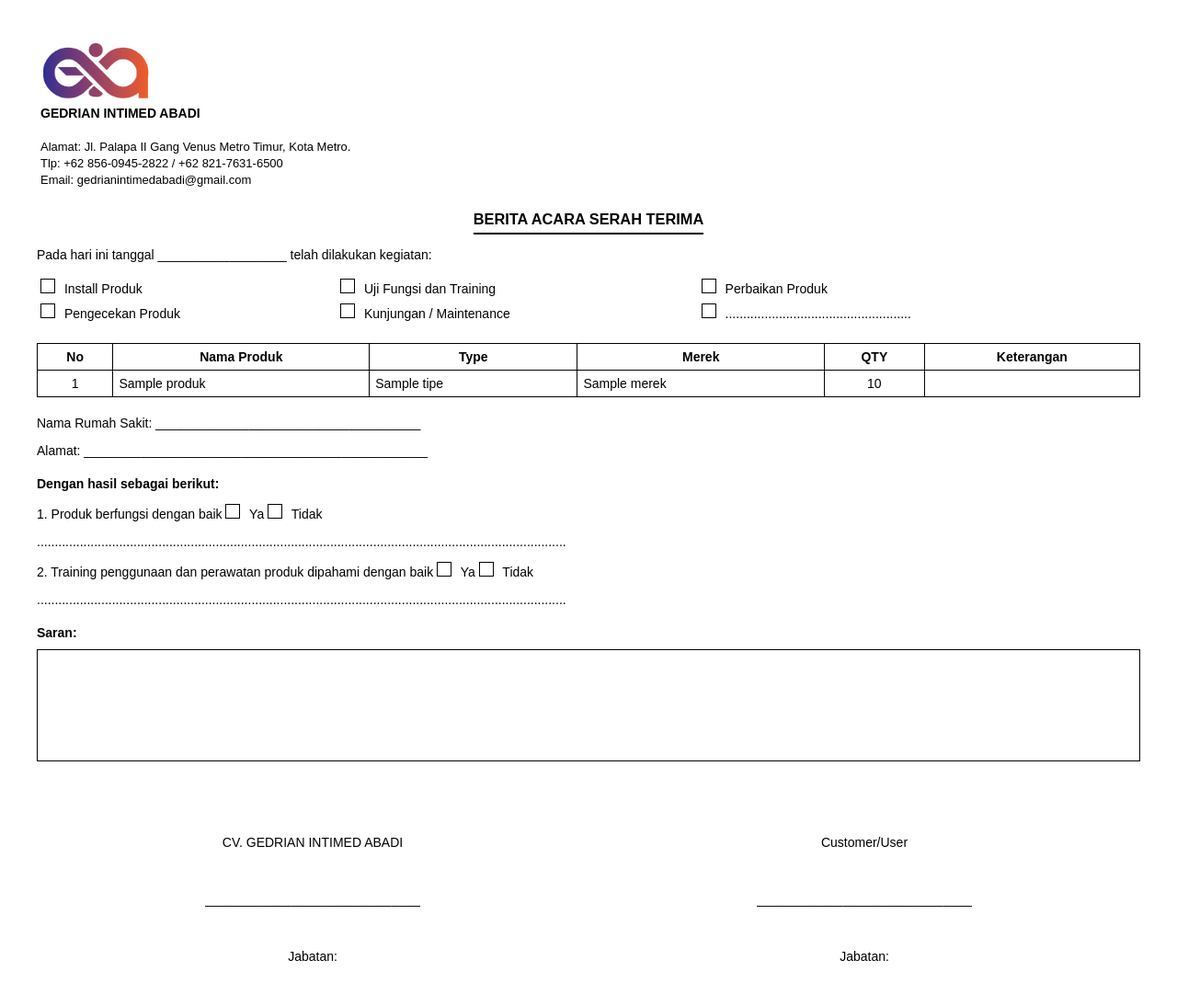
After one commit to azimatu18/app_skripsi, a CodeIgniter 4 app: the page made by app/Views/cetak_berita_acara.php in a window 1280 px wide. The commit adds this page. Shown: the whole page at 92% size. Run offline with PHP 8.4 and a stand-in for CodeIgniter, Linux system fonts and the light colour scheme; the template is opened without the code that fills it: most values are stand-ins (such as "Sample title", 1, 10 or a date in 2020); some libraries are stand-ins or nearby versions.

```diff
--- a/app/Config/Routes.php
+++ b/app/Config/Routes.php
@@ -22,6 +22,9 @@ $routes->get('/admin/konsumen', 'AdminController::konsumen', ['filter' => 'admin
 $routes->get('/admin/produk', 'ProdukController::produk', ['filter' => 'admin_filter']);
 $routes->get('/admin/produk/tambah', 'ProdukController::produkTambah', ['filter' => 'admin_filter']);
 $routes->post('/admin/produk/submit', 'ProdukController::produkSubmit', ['filter' => 'admin_filter']);
+$routes->get('/admin/produk/edit/(:num)', 'ProdukController::produkEdit/$1', ['filter' => 'admin_filter']);
+$routes->post('/admin/produk/update/(:num)', 'ProdukController::produkUpdate/$1', ['filter' => 'admin_filter']);
+$routes->post('/admin/produk/hapus/(:num)', 'ProdukController::produkHapus/$1', ['filter' => 'admin_filter']);
 
 $routes->get('/admin/pemesanan', 'AdminPemesananController::index', ['filter' => 'admin_filter']);
 $routes->post('/admin/pemesanan/submit', 'AdminPemesananController::submit', ['filter' => 'admin_filter']);
@@ -42,3 +45,4 @@ $routes->post('/pemesanan/dp/upload', 'PemesananController::dp_submit', ['filter
 
 $routes->get('/pemesanan/cetak/surat_jalan/(:any)', 'PemesananController::cetak_surat_jalan/$1');
 $routes->get('/pemesanan/cetak/faktur_penjualan/(:any)', 'PemesananController::cetak_faktur_penjualan/$1');
+$routes->get('/pemesanan/cetak/berita_acara/(:any)', 'PemesananController::cetak_berita_acara/$1');
--- a/app/Database/Migrations/2025-01-28-065418_BuatProdukTabel.php
+++ b/app/Database/Migrations/2025-01-28-065418_BuatProdukTabel.php
@@ -20,6 +20,10 @@ class BuatProdukTabel extends Migration
 				'constraint'     => '255'
 			],
 			'tipe'      => [
+				'type'           => 'VARCHAR',
+				'constraint'     => '50'
+			],
+			'merek'      => [
 				'type'           => 'VARCHAR',
 				'constraint'     => '50'
 			],
--- a/app/Database/Migrations/2025-02-08-040944_BuatPemesananProduk.php
+++ b/app/Database/Migrations/2025-02-08-040944_BuatPemesananProduk.php
@@ -31,6 +31,10 @@ class BuatPemesananProduk extends Migration
 				'type'           => 'VARCHAR',
 				'constraint'     => '50'
 			],
+			'merek'      => [
+				'type'           => 'VARCHAR',
+				'constraint'     => '50'
+			],
 			'jumlah'       => [
 				'type'           => 'INT',
 				'constraint'     => 11
--- a/app/Views/admin/pemesanan_detail.php
+++ b/app/Views/admin/pemesanan_detail.php
@@ -51,6 +51,7 @@
                                     </p>
                                     <a href="/pemesanan/cetak/surat_jalan/<?= $pemesanan['id'] ?>" class="btn btn-primary w-100 mb-2">Surat jalan</a>
                                     <a href="/pemesanan/cetak/faktur_penjualan/<?= $pemesanan['id'] ?>" class="btn btn-primary w-100">Faktur Penjualan</a>
+                                    <a href="/pemesanan/cetak/berita_acara/<?= $pemesanan['id'] ?>" class="btn btn-primary w-100">Berita Acara</a>
                                 </div>
                             <?php endif; ?>
                         </div>
--- a/app/Views/admin/produk_tambah.php
+++ b/app/Views/admin/produk_tambah.php
@@ -23,6 +23,10 @@
                     <div class="col-md-6">
                         <label class="form-label">Type</label>
                         <input type="text" name="tipe" class="form-control" placeholder="Contoh: Digital, Manual" required>
+                    </div>
+                    <div class="col-md-6">
+                        <label class="form-label">Merek</label>
+                        <input type="text" name="merek" class="form-control" placeholder="Contoh: Digital, Manual" required>
                     </div>
                     <div class="col-md-6">
                         <label class="form-label">Harga</label>
--- /dev/null
+++ b/app/Views/cetak_berita_acara.php
@@ -0,0 +1,188 @@
+<!DOCTYPE html>
+<html lang="id">
+
+<head>
+    <meta charset="UTF-8">
+    <title>Berita Acara Serah Terima</title>
+    <style>
+        body {
+            font-family: Arial, sans-serif;
+            margin: 40px;
+            font-size: 14px;
+        }
+
+        table {
+            border-collapse: collapse;
+            width: 100%;
+            margin-bottom: 20px;
+        }
+
+        td,
+        th {
+            border: 1px solid #000;
+            padding: 6px;
+            text-align: left;
+        }
+
+        .no-border td {
+            border: none;
+            padding: 4px;
+        }
+
+        .checkbox {
+            display: inline-block;
+            width: 14px;
+            height: 14px;
+            border: 1px solid #000;
+            margin-right: 6px;
+        }
+
+        .section-title {
+            font-weight: bold;
+            margin-top: 20px;
+        }
+
+        .signature {
+            margin-top: 40px;
+        }
+
+        .signature td {
+            border: none;
+            text-align: center;
+            padding-top: 40px;
+        }
+
+        .saran-box {
+            border: 1px solid #000;
+            height: 100px;
+            padding: 10px;
+            margin-top: 10px;
+        }
+
+        .header {
+            text-align: center;
+            font-weight: bold;
+            margin-top: 20px;
+            margin-bottom: 10px;
+        }
+
+        .logo {
+            width: 120px;
+            display: block;
+            margin-bottom: 5px;
+        }
+
+        .company-info {
+            font-size: 13px;
+            text-align: left;
+            line-height: 1.4;
+            margin-top: 20px;
+        }
+    </style>
+</head>
+
+<body onload="window.print()">
+    <table class="no-border">
+        <tr>
+            <td style="text-align: left;">
+                <img src="/homepage/images/logocv.png" alt="Logo" class="logo">
+                <strong>GEDRIAN INTIMED ABADI</strong><br>
+                <div class="company-info">
+                    Alamat: Jl. Palapa II Gang Venus Metro Timur, Kota Metro.<br>
+                    Tlp: +62 856-0945-2822 / +62 821-7631-6500<br>
+                    Email: gedrianintimedabadi@gmail.com
+                </div>
+            </td>
+        </tr>
+    </table>
+
+    <div style="text-align: center;">
+        <h3 class="header" style="display: inline-block; border-bottom: 2px solid black; padding-bottom: 5px; margin: 0;">
+            BERITA ACARA SERAH TERIMA
+        </h3>
+    </div>
+
+    <p>Pada hari ini tanggal __________________ telah dilakukan kegiatan:</p>
+    <table class="no-border">
+        <tr>
+            <td>
+                <div class="checkbox"></div> Install Produk
+            </td>
+            <td>
+                <div class="checkbox"></div> Uji Fungsi dan Training
+            </td>
+            <td>
+                <div class="checkbox"></div> Perbaikan Produk
+            </td>
+        </tr>
+        <tr>
+            <td>
+                <div class="checkbox"></div> Pengecekan Produk
+            </td>
+            <td>
+                <div class="checkbox"></div> Kunjungan / Maintenance
+            </td>
+            <td>
+                <div class="checkbox"></div> ....................................................
+            </td>
+        </tr>
+    </table>
+
+    <table>
+        <thead>
+            <tr>
+                <th style="text-align: center;">No</th>
+                <th style="text-align: center;">Nama Produk</th>
+                <th style="text-align: center;">Type</th>
+                <th style="text-align: center;">Merek</th>
+                <th style="text-align: center;">QTY</th>
+                <th style="text-align: center;">Keterangan</th>
+            </tr>
+        </thead>
+        <tbody>
+            <?php foreach ($produk as $no => $data): ?>
+                <tr>
+                    <td style="text-align: center;"><?= $no + 1 ?></td>
+                    <td><?= $data['judul'] ?></td>
+                    <td><?= $data['tipe'] ?></td>
+                    <td><?= $data['merek'] ?></td>
+                    <td style="text-align: center;"><?= $data['jumlah'] ?></td>
+                    <td></td>
+                </tr>
+            <?php endforeach ?>
+
+        </tbody>
+    </table>
+
+    <p>Nama Rumah Sakit: _____________________________________</p>
+    <p>Alamat: ________________________________________________</p>
+
+    <div class="section-title">Dengan hasil sebagai berikut:</div>
+
+    <p>1. Produk berfungsi dengan baik <span class="checkbox"></span> Ya <span class="checkbox"></span> Tidak</p>
+    <p>....................................................................................................................................................</p>
+
+    <p>2. Training penggunaan dan perawatan produk dipahami dengan baik <span class="checkbox"></span> Ya <span class="checkbox"></span> Tidak</p>
+    <p>....................................................................................................................................................</p>
+
+    <div class="section-title">Saran:</div>
+    <div class="saran-box"></div>
+
+    <table class="signature" width="100%">
+        <tr>
+            <td>CV. GEDRIAN INTIMED ABADI</td>
+            <td>Customer/User</td>
+        </tr>
+        <tr>
+            <td>______________________________</td>
+            <td>______________________________</td>
+        </tr>
+        <tr>
+            <td>Jabatan:</td>
+            <td>Jabatan:</td>
+        </tr>
+    </table>
+
+</body>
+
+</html>
--- a/app/Views/components/layoutberanda.php
+++ b/app/Views/components/layoutberanda.php
@@ -52,7 +52,6 @@
 
 				<ul class="custom-navbar-cta navbar-nav mb-2 mb-md-0 ms-5">
 					<?php if (session('user_id')): ?>
-
 						<li class="nav-item <?= (strpos($current_url, '/daftar-pemesanan') !== false ? 'active' : '') ?>">
 							<a class="nav-link" href="/daftar-pemesanan">Daftar Pemesanan</a>
 						</li>
--- a/app/Views/detail_pesanan.php
+++ b/app/Views/detail_pesanan.php
@@ -49,7 +49,7 @@
                             <p><strong>Email:</strong> <?= $pemesanan['email'] ?></p>
                             <p><strong>No Handphone:</strong> <?= $pemesanan['no_hp'] ?></p>
                             <p><strong>Catatan:</strong> <?= $pemesanan['catatan'] ?: '-' ?></p>
-                        </div>
+                        <!-- </div>
                         <div class="col-md-5">
                             <?php if ($pemesanan['status_tipe'] == '4'): ?>
                                 <div class="bg-primary bg-opacity-25 p-3 rounded mt-5">
@@ -61,7 +61,7 @@
                                     <a href="/pemesanan/cetak/faktur_penjualan/<?= $pemesanan['id'] ?>" class="btn btn-primary w-100">Faktur Penjualan</a>
                                 </div>
                             <?php endif; ?>
-                        </div>
+                        </div> -->
                     </div>
 
                     <h4 class="text-black mt-4">Daftar Pesanan</h4>
```
Also changed, not shown: app/Controllers/PemesananController.php (+41 -17 lines), app/Controllers/ProdukController.php (+59 -0 lines), app/Views/admin/produk.php (+14 -0 lines), app/Views/admin/produk_edit.php (added, +48 -0 lines), app/Views/shop.php (+5 -3 lines), public/homepage/css/style.css (+15 -0 lines), public/homepage/images/elektror12.png (added).
